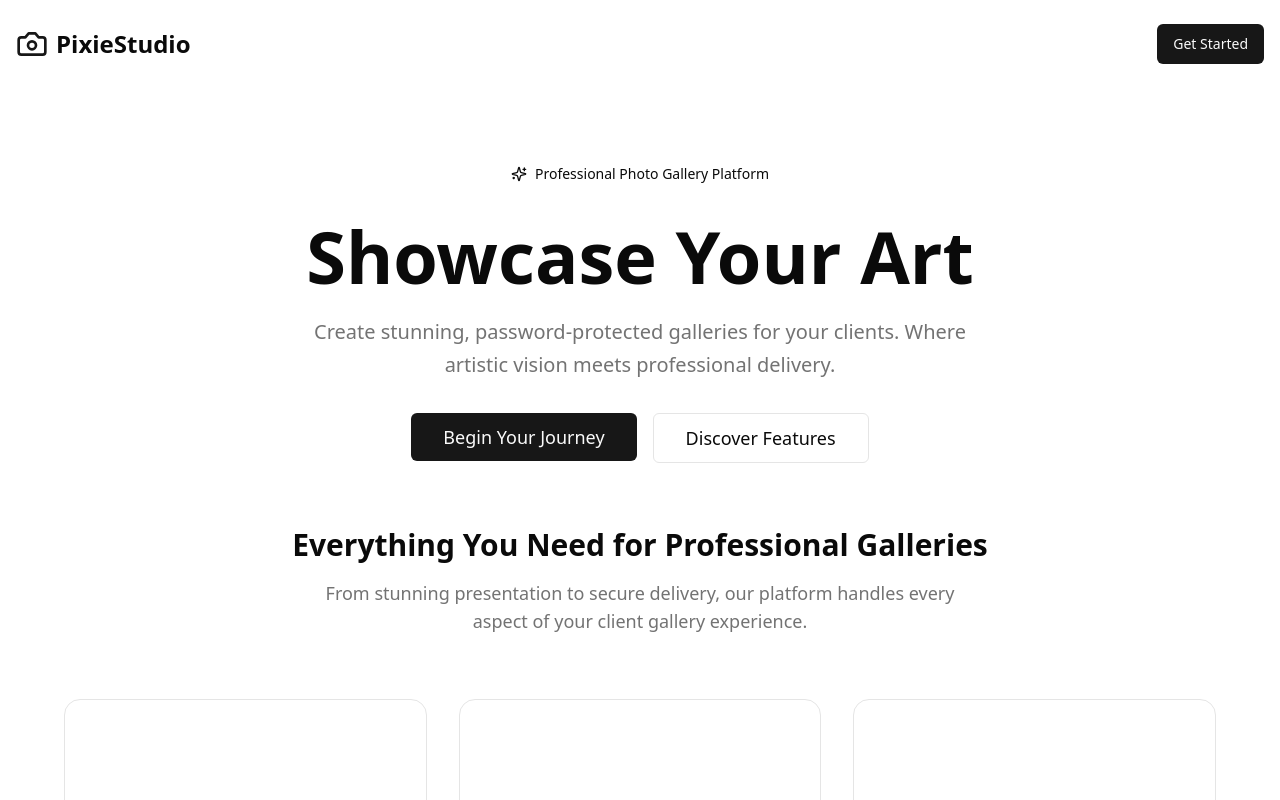
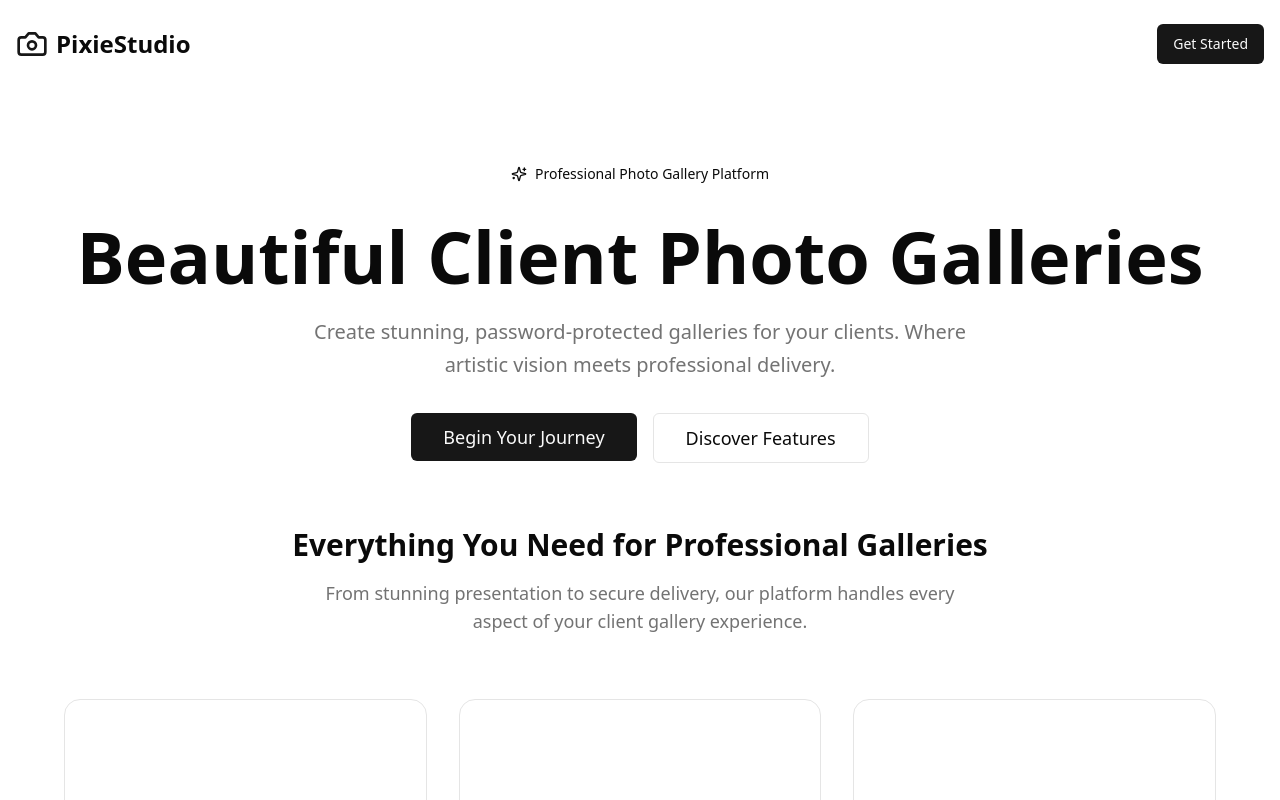
Before and after one commit to thespecialone1/shutter-stream-gallery-vault, a React (Vite) app: page / in a window 1280 px wide. Shown: the top 800 px of the page. Built offline with nearby package versions, Linux system fonts and the light colour scheme.

Commit message:
Update home page heading
Update the heading on the home page to "Beautiful Client Photo Galleries".

```diff
--- a/src/pages/Index.tsx
+++ b/src/pages/Index.tsx
@@ -34,7 +34,7 @@ const Index = () => {
             Professional Photo Gallery Platform
           </div>
           <h1 className="text-5xl md:text-7xl font-bold mb-6 text-foreground">
-            Showcase Your Art
+            Beautiful Client Photo Galleries
           </h1>
           <p className="text-xl text-muted-foreground mb-8 max-w-2xl mx-auto leading-relaxed">
             Create stunning, password-protected galleries for your clients. Where artistic vision meets professional delivery.
```
